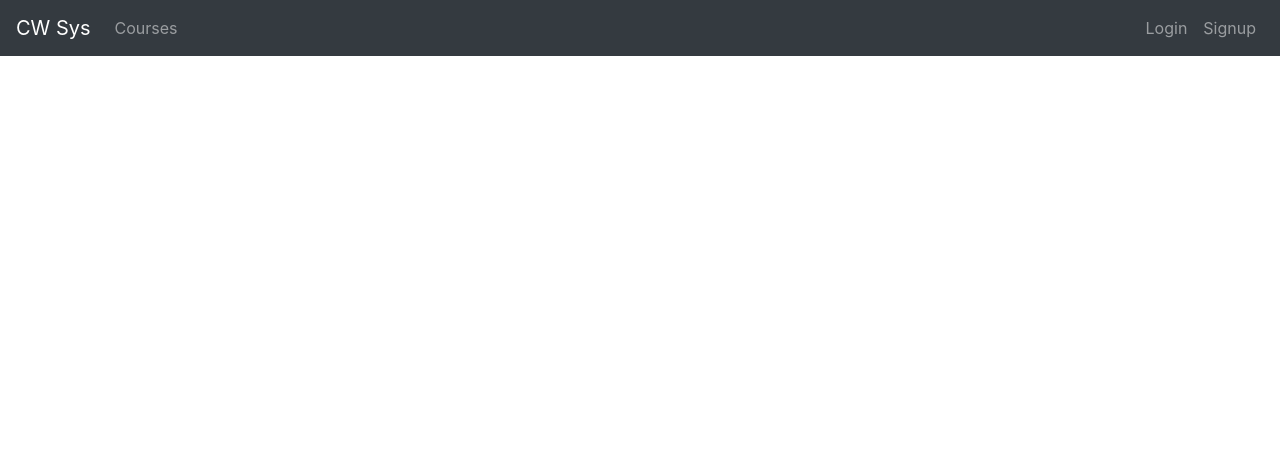
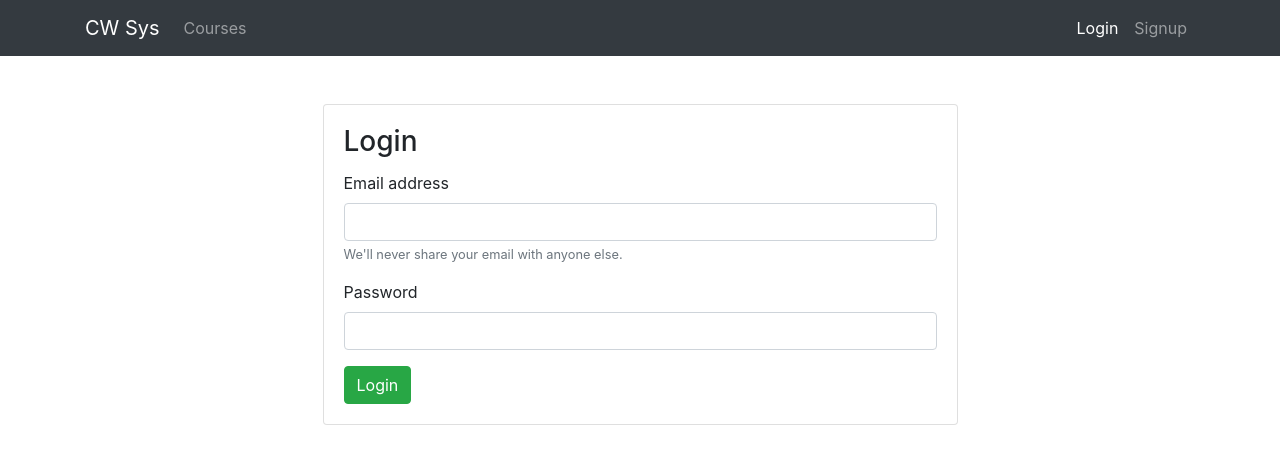
Before and after one commit to aarshinkov/CWSys, an Angular app: page /login in a window 1280 px wide. Before the commit this address led to /. Shown: the top 464 px of the page. Built offline with nearby package versions, Linux system fonts and the light colour scheme.

Commit message:
Added login component

```diff
--- a/src/app/app-routing.module.ts
+++ b/src/app/app-routing.module.ts
@@ -1,8 +1,19 @@
 import { NgModule } from '@angular/core';
 import { Routes, RouterModule } from '@angular/router';
+import { CoursesComponent } from './courses/courses.component';
+import { LoginComponent } from './auth/login/login.component';
 
 
-const routes: Routes = [];
+const routes: Routes = [
+  {
+    path: 'courses',
+    component: CoursesComponent
+  },
+  {
+    path: 'login',
+    component: LoginComponent
+  }
+];
 
 @NgModule({
   imports: [RouterModule.forRoot(routes)],
--- a/src/app/app.component.html
+++ b/src/app/app.component.html
@@ -1,25 +1,28 @@
 <nav class="navbar navbar-expand-lg navbar-dark bg-dark sticky-top">
+  <div class="container">
     <a class="navbar-brand" href="#">CW Sys</a>
-  <button class="navbar-toggler" type="button" data-toggle="collapse" data-target="#navbarText" aria-controls="navbarText" aria-expanded="false" aria-label="Toggle navigation">
+    <button class="navbar-toggler" type="button" data-toggle="collapse" data-target="#navbarText"
+      aria-controls="navbarText" aria-expanded="false" aria-label="Toggle navigation">
       <span class="navbar-toggler-icon"></span>
     </button>
     <div class="collapse navbar-collapse" id="navbarText">
       <ul class="navbar-nav">
-      <li class="nav-item">
-        <a class="nav-link" href="#">Courses</a>
+        <li class="nav-item" [routerLinkActive]="['active']">
+          <a class="nav-link" [routerLink]="'/courses'">Courses</a>
         </li>
       </ul>
       <ul class="navbar-nav ml-auto">
-      <li class="nav-item">
-        <a class="nav-link" href="#">Login</a>
+        <li class="nav-item" routerLinkActive="active">
+          <a class="nav-link" [routerLink]="'/login'">Login</a>
         </li>
         <li class="nav-item">
           <a class="nav-link" href="#">Signup</a>
         </li>
       </ul>
     </div>
+  </div>
 </nav>
 
-<div class="container mt-4">
+<div class="container mt-5">
   <router-outlet></router-outlet>
 </div>
--- a/src/app/app.module.ts
+++ b/src/app/app.module.ts
@@ -4,11 +4,13 @@ import { NgModule } from '@angular/core';
 import { AppRoutingModule } from './app-routing.module';
 import { AppComponent } from './app.component';
 import { CoursesComponent } from './courses/courses.component';
+import { LoginComponent } from './auth/login/login.component';
 
 @NgModule({
   declarations: [
     AppComponent,
-    CoursesComponent
+    CoursesComponent,
+    LoginComponent
   ],
   imports: [
     BrowserModule,
--- /dev/null
+++ b/src/app/auth/login/login.component.html
@@ -0,0 +1,22 @@
+<div class="row">
+    <div class="col-12 col-md-7 mr-auto ml-auto">
+        <div class="card">
+            <div class="card-body">
+                <h3 class="card-title">Login</h3>
+                <form>
+                    <div class="form-group">
+                        <label for="exampleInputEmail1">Email address</label>
+                        <input type="email" class="form-control" id="exampleInputEmail1" aria-describedby="emailHelp">
+                        <small id="emailHelp" class="form-text text-muted">We'll never share your email with anyone
+                            else.</small>
+                    </div>
+                    <div class="form-group">
+                        <label for="exampleInputPassword1">Password</label>
+                        <input type="password" class="form-control" id="exampleInputPassword1">
+                    </div>
+                    <button type="submit" class="btn btn-success">Login</button>
+                </form>
+            </div>
+        </div>
+    </div>
+</div>
--- /dev/null
+++ b/src/app/auth/login/login.component.ts
@@ -0,0 +1,15 @@
+import { Component, OnInit } from '@angular/core';
+
+@Component({
+  selector: 'app-login',
+  templateUrl: './login.component.html',
+  styleUrls: ['./login.component.css']
+})
+export class LoginComponent implements OnInit {
+
+  constructor() { }
+
+  ngOnInit(): void {
+  }
+
+}
--- a/src/app/courses/courses.component.html
+++ b/src/app/courses/courses.component.html
@@ -1 +1 @@
-<p>courses works!</p>
+<p>Courses works!</p>
```
Also changed, not shown: src/app/auth/login/login.component.css (added), 1 other file (tests, documents, lock files or other folders). Lines whose indentation alone changed are shown as unchanged.
